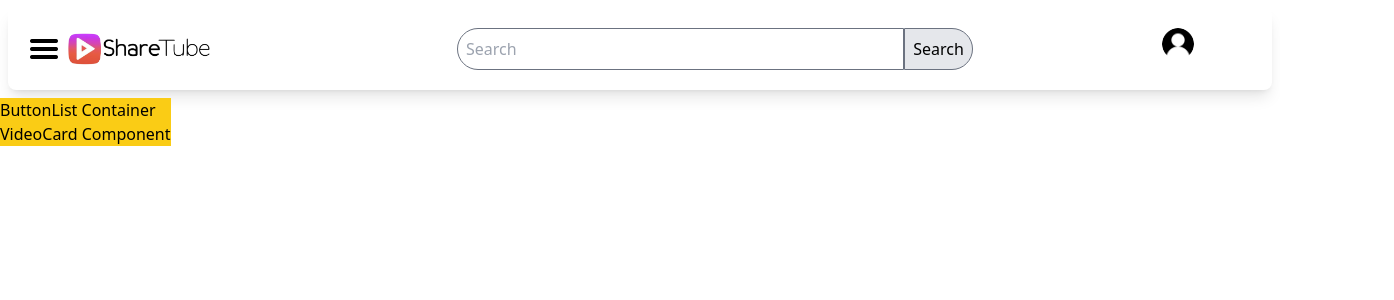
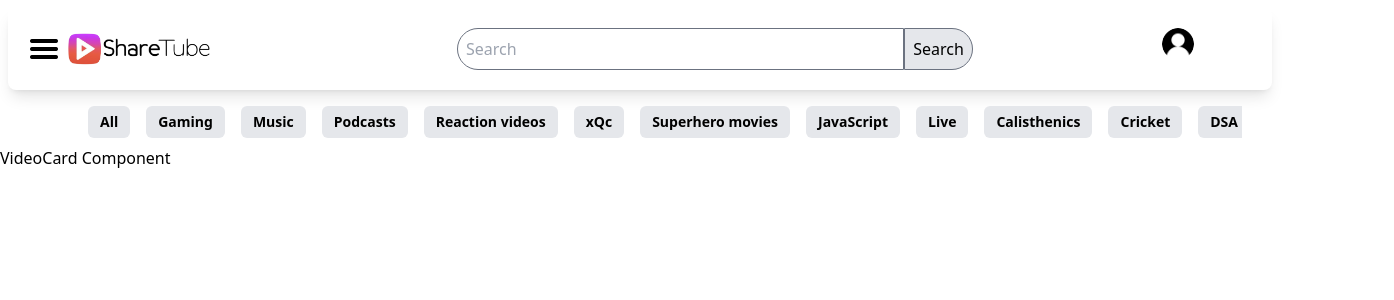
Before and after one commit to DilipWoad/shareTube-Frontend, a React (Vite) app: page / in a window 1280 px wide. Shown: the top 300 px of the page, 1394 px wide, since content can reach past the window. Built offline with nearby package versions, Linux system fonts and the light colour scheme.

Commit message:
buttonList,href to /

```diff
--- /dev/null
+++ b/src/components/Button.jsx
@@ -0,0 +1,9 @@
+const Button = ({name}) => {
+  return (
+    <div className="shrink-0">
+        <button className=" bg-gray-200 px-3 py-[6px] m-2 text-sm font-semibold rounded-md">{name}</button>
+    </div>
+  )
+}
+
+export default Button
--- a/src/components/ButtonList.jsx
+++ b/src/components/ButtonList.jsx
@@ -1,7 +1,12 @@
+import Button from "./Button";
+
+const Lists = ["All","Gaming","Music","Podcasts","Reaction videos","xQc","Superhero movies","JavaScript","Live","Calisthenics","Cricket","DSA" ,"Dynamic","Programming"]
 const ButtonList=()=>{
     return(
-        <div>
-            ButtonList Container
+        <div className="ml-20 flex flex-row overflow-x-scroll w-10/12">
+           {Lists.map((list)=>
+           <Button key={list} name={list}/>
+        )}
         </div>
     )
 }
--- a/src/components/Header.jsx
+++ b/src/components/Header.jsx
@@ -13,7 +13,9 @@ const Header=()=>{
         <div className="grid grid-flow-col p-5 m-2 shadow-lg rounded-lg">
             <div className="flex col-span-1 items-center space-x-2">
                 <img onClick={handleMenuClick} className='h-8 hover:cursor-pointer hover:rounded-full hover:bg-gray-400' src={menulogo} alt="menu"/>
+                <a href='/'>
                 <img className='h-8' src={stlogo} alt="yt-logo"/>
+                </a>
             </div>
             <div className=' flex items-center justify-center  col-span-10 '>
                 <input className='w-1/2 border border-gray-500 p-2 rounded-l-full' type="input" placeholder="Search"></input>
--- a/src/components/MainContainer.jsx
+++ b/src/components/MainContainer.jsx
@@ -3,7 +3,7 @@ import VideoContainer from "./VideoContainer";
 
 const MainContainer=()=>{
     return(
-        <div className="bg-yellow-400">
+        <div className="">
             <ButtonList/>
             <VideoContainer/>
         </div>
```
